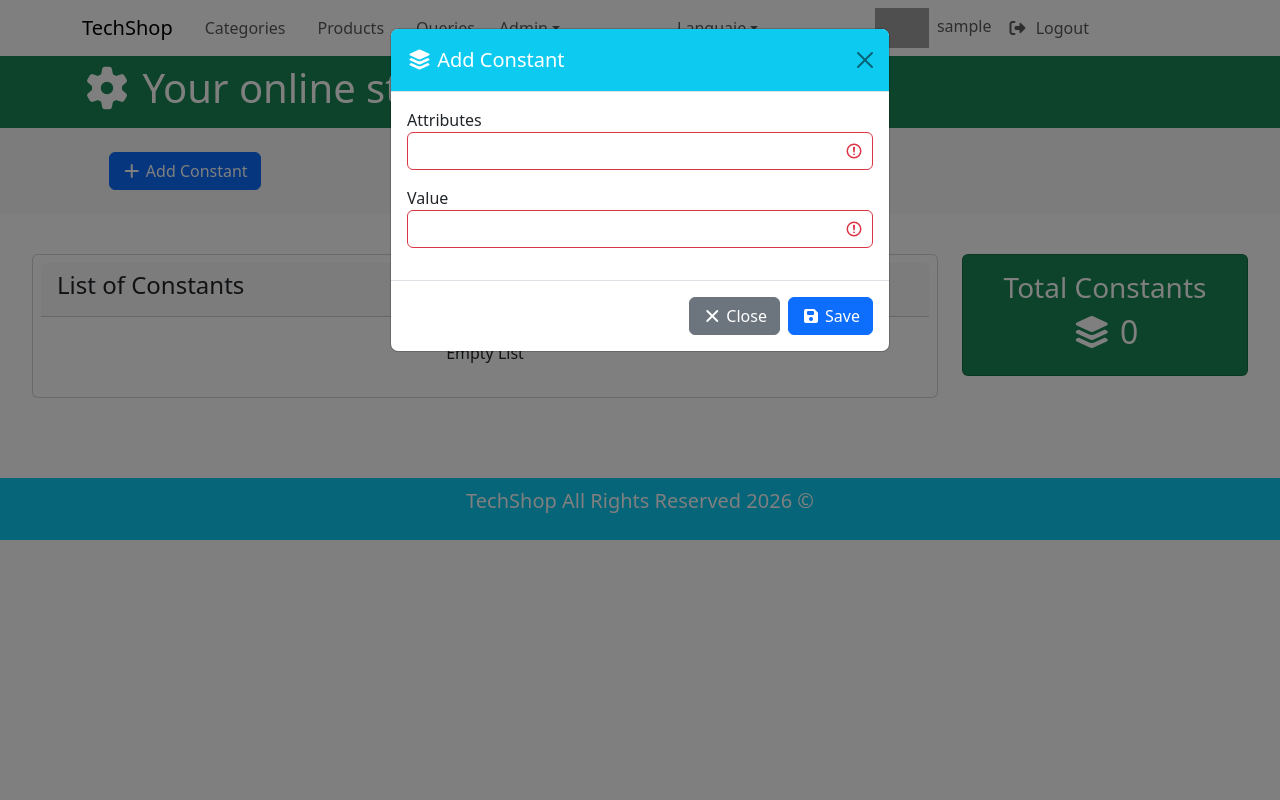
After one commit to BrandonBrenes0315/tienda, a Spring Boot app: page /constante/listado in a window 1280 px wide, after a click on "Add Constant". The commit adds this page. Run offline with Spring Boot 4, Linux system fonts and the light colour scheme; the visitor is signed in with stand-in values (Sample User, id 1); data that the repository does not hold is empty; some of the project's set-up classes (security, data sources, template engines, error pages and the like) are left out, and stand-ins take their place; some libraries are stand-ins or nearby versions; grey boxes are pictures that could not be loaded.

Commit message:
Commit al final de la clase 13

```diff
--- /dev/null
+++ b/src/main/java/com/tienda/controller/ConstanteController.java
@@ -0,0 +1,77 @@
+package com.tienda.controller;
+
+import com.tienda.domain.Constante;
+import com.tienda.service.ConstanteService;
+import jakarta.validation.Valid;
+import java.util.Locale;
+import java.util.NoSuchElementException;
+import org.springframework.context.MessageSource;
+import org.springframework.stereotype.Controller;
+import org.springframework.ui.Model;
+import org.springframework.web.bind.annotation.GetMapping;
+import org.springframework.web.bind.annotation.PathVariable;
+import org.springframework.web.bind.annotation.PostMapping;
+import org.springframework.web.bind.annotation.RequestMapping;
+import org.springframework.web.bind.annotation.RequestParam;
+import org.springframework.web.servlet.mvc.support.RedirectAttributes;
+
+@Controller
+@RequestMapping("/constante")
+public class ConstanteController {
+
+    private final ConstanteService constanteService;
+    private final MessageSource messageSource;
+
+    public ConstanteController(ConstanteService constanteService, MessageSource messageSource) {
+        this.constanteService = constanteService;
+        this.messageSource = messageSource;
+    }
+
+    @GetMapping("/listado")
+    public String listado(Model model) {
+        var lista = constanteService.getConstantes();
+        model.addAttribute("constantes", lista);
+        model.addAttribute("totalConstantes", lista.size());
+        return "/constante/listado";
+    }
+
+    @PostMapping("/guardar")
+    public String guardar(@Valid Constante constante, RedirectAttributes redirectAttributes) {
+        constanteService.save(constante);
+        redirectAttributes.addFlashAttribute("todoOk", messageSource.getMessage("mensaje.actualizado", null, Locale.getDefault()));
+        return "redirect:/constante/listado";
+    }
+
+    @PostMapping("/eliminar")
+    public String eliminar(@RequestParam Integer idConstante, RedirectAttributes redirectAttributes) {
+        String titulo = "todoOk";
+        String detalle = "mensaje.eliminado";
+        try {
+            constanteService.delete(idConstante);
+        } catch (IllegalArgumentException e) {
+            titulo = "error"; // Captura la excepción de argumento inválido para el mensaje de "no existe"
+            detalle = "constante.error01";
+        } catch (IllegalStateException e) {
+            titulo = "error"; // Captura la excepción de estado ilegal para el mensaje de "datos asociados"
+            detalle = "constante.error02";
+        } catch (Exception e) {
+            titulo = "error";  // Captura cualquier otra excepción inesperada
+            detalle = "constante.error03";
+        }
+        redirectAttributes.addFlashAttribute(titulo, messageSource.getMessage(detalle, null, Locale.getDefault()));
+        return "redirect:/constante/listado";
+    }
+
+    @GetMapping("/modificar/{idConstante}")
+    public String modificar(@PathVariable("idConstante") Integer idConstante, Model model, RedirectAttributes redirectAttributes) {
+        try {
+            Constante constante = constanteService.getConstante(idConstante);
+            model.addAttribute("constante", constante);
+            return "/constante/modifica";
+        } catch (NoSuchElementException e) {
+            // Captura la excepción de 'no encontrado' del servicio
+            redirectAttributes.addFlashAttribute("error", messageSource.getMessage("constante.error01", null, Locale.getDefault()));
+            return "redirect:/constante/listado";
+        }
+    }
+}
--- /dev/null
+++ b/src/main/resources/templates/constante/fragmentos.html
@@ -0,0 +1,176 @@
+<!-- fragmento 1 para Agregar constante en ventana modal -->
+<section th:fragment="agregar">
+    <!-- Button trigger modal -->
+    <div class='row py-4 mb-2 bg-light'>
+        <div class='col-md-1'></div>
+        <div class='col-md-3'>
+            <button type="button" class="btn btn-primary"
+                    sec:authorize="hasRole('ROLE_ADMIN')"
+                    data-bs-toggle="modal" data-bs-target="#agregarConstanteModal">
+                <i class="fa-solid fa-plus"></i> [[#{constante.agregar}]]</button>
+        </div>
+    </div>
+    <!-- Modal -->
+    <div class="modal fade" id="agregarConstanteModal"  tabindex="-1"
+         aria-labelledby="exampleModalLabel" aria-hidden="true">
+        <div class="modal-dialog modal-md">
+            <div class="modal-content">
+                <div class="modal-header bg-info text-white">
+                    <h1 class="modal-title fs-5" id="exampleModalLabel">
+                        <i class="fa-solid fa-layer-group"></i> [[#{constante.agregar}]]</h1>
+                    <button type="button" class="btn-close" data-bs-dismiss="modal" aria-label="Close"></button>
+                </div>
+                <form th:action='@{/constante/guardar}' th:object='${constante}'
+                      class='was-validated' method="post">
+                    <div class="modal-body">
+                        <div class="mb-3">
+                            <label for="atributo">[[#{constante.atributo}]]</label>
+                            <input type="text" class="form-control"
+                                   name="atributo" required="true"/>
+                        </div>
+                        <div class="mb-3">
+                            <label for="valor">[[#{constante.valor}]]</label>
+                            <input type="text" class="form-control"
+                                   name="valor" required="true"/>
+                        </div>
+                    </div>
+                    <div class="modal-footer">
+                        <button type="button" class="btn btn-secondary" data-bs-dismiss="modal">
+                            <i class="fa-solid fa-xmark"></i> [[#{accion.cerrar}]]</button>
+                        <button type="submit" class="btn btn-primary">
+                            <i class="fa-solid fa-floppy-disk"></i> [[#{accion.guardar}]]</button>
+                    </div>
+                </form>
+            </div>
+        </div>
+    </div>
+</section>
+
+
+<!-- fragmento 2 para el listado de constantes -->
+<section th:fragment="listado" class="p-3">
+    <div class="row p-3">
+        <div class="col-md-9">
+            <div class="card p-2">
+                <div class="card-header"><h4>[[#{constante.listado}]]</h4></div>
+                <div class="card-body">
+                    <div th:if="${constantes != null and !constantes.empty}">
+                        <table class="table table-striped table-hover">
+                            <thead class="table-dark">
+                                <tr>
+                                    <th>#</th>
+                                    <th>[[#{constante.atributo}]]</th>
+                                    <th>[[#{constante.valor}]]</th>
+                                    <th sec:authorize="hasRole('ROLE_ADMIN')"></th>
+                                </tr>
+                            </thead>
+                            <tbody>
+                                <tr th:each="c : ${constantes}">
+                                    <td>[[${c.idConstante}]]</td>
+                                    <td >[[${c.atributo}]]</td>
+                                    <td>[[${c.valor}]]</td>
+                                    <td sec:authorize="hasRole('ROLE_ADMIN')">
+                                        <div class="d-flex align-items-start">
+                                            <button type="button" class="btn btn-danger"
+                                                    data-bs-toggle="modal" data-bs-target="#confirmModal"
+                                                    th:data-bs-id="${c.idConstante}"
+                                                    th:data-bs-descripcion="${c.atributo}">
+                                                <i class="fa-solid fa-trash"></i> [[#{accion.eliminar}]]
+                                            </button>
+                                            <a th:href="@{/constante/modificar/{id}(id=${c.idConstante})}"
+                                               class="btn btn-warning">
+                                                <i class="fa-solid fa-pencil"></i> [[#{accion.actualizar}]]
+                                            </a>
+                                        </div>
+                                    </td>
+                                </tr>
+                            </tbody>
+                        </table></div>
+                    <div class="text-center p-2" th:if="${constantes == null or constantes.empty}">
+                        <span>[[#{lista.vacia}]]</span></div>
+                </div>
+            </div>
+        </div>
+        <div class="col-md-3">
+            <div class="card text-center bg-success text-white mb-3">
+                <div class="card-body"><h3>[[#{constante.total}]]</h3>
+                    <h4 class="fs-2"><i class="fas fa-layer-group"></i> [[${totalConstantes}]]</h4>
+                </div></div>
+        </div>
+    </div>
+</section>
+
+<!-- 3 Fragmento que se utiliza en la página modifca.html -->
+<section th:fragment="editar">
+    <div class="row">
+        <div class="col-md-2"></div>
+        <div class="col-md-8">
+            <form method="POST" th:action="@{/constante/guardar}"
+                  th:object="${constante}" class="was-validated">
+                <input type="hidden" name="idConstante" th:field="*{idConstante}"/>
+                <div class="row py-4 mb-4 bg-light">
+                    <div class="col-md-4 d-grid">
+                        <a th:href="@{/constante/listado}" class="btn btn-primary">
+                            <i class="fas fa-arrow-left"></i> [[#{accion.regresar}]]</a>
+                    </div>
+                    <div class="col-md-4 d-grid">
+                        <button type="submit" class="btn btn-success">
+                            <i class="fas fa-check"></i> [[#{accion.guardar}]]</button>
+                    </div>
+                </div>
+                <div class="row">
+                    <div class="col">
+                        <div class="card">
+                            <div class="card-header"><h4>[[#{accion.actualizar}]]</h4></div>
+                            <div class="card-body">
+                                <div class="mb-3">
+                                    <label>[[#{constante.atributo}]]</label>
+                                    <input type="text" class="form-control" name="atributo" th:field="*{atributo}" required="true">
+                                </div>
+                                <div class="mb-3">
+                                    <label>[[#{constante.valor}]]</label>
+                                    <input type="text" class="form-control" name="valor" th:field="*{valor}" required="true">
+                                </div>
+                            </div>
+                        </div>
+                    </div>
+                </div>
+            </form>
+        </div>
+    </div>
+</section>
+
+<!-- 4 fragmento que se utiliza para confirmar que se desea eliminar una constante -->
+<section th:fragment="confirmarEliminar">
+    <div class="modal fade"
+         id="confirmModal"
+         tabindex="-1"
+         aria-labelledby="modalLabel"
+         aria-hidden="true">
+        <div class="modal-dialog modal-dialog-centered custom-modal-animation">
+            <div class="modal-content animate-slide-up">
+                <form th:action="@{/constante/eliminar}" th:object="${constante}" method="post">
+                    <input type="hidden" name="idConstante" id="modalId"/>
+                    <div class="modal-header bg-warning text-white">
+                        <h5 class="modal-title" id="modalLabel">
+                            <i class="fa-solid fa-circle-radiation"></i> [[#{accion.confirmar}]]
+                        </h5>
+                        <button type="button" class="btn-close" data-bs-dismiss="modal" aria-label="Cerrar"></button>
+                    </div>
+                    <div class="modal-body">
+                        <p>[[#{accion.confirmar.texto1}]] <span id="modalDescripcion"></span>?</p>
+                        <h6>[[#{accion.confirmar.texto2}]]</h6>
+                    </div>
+                    <div class="modal-footer">
+                        <button type="submit" class="btn btn-danger">
+                            <i class="fa-solid fa-trash"></i> [[#{accion.eliminar}]]
+                        </button>
+                        <button type="button" class="btn btn-secondary" data-bs-dismiss="modal">
+                            <i class="fa-solid fa-xmark"></i> [[#{accion.cerrar}]]
+                        </button>
+                    </div>
+                </form>
+            </div>
+        </div>
+    </div>
+</section>
--- /dev/null
+++ b/src/main/resources/templates/constante/listado.html
@@ -0,0 +1,17 @@
+<!DOCTYPE html>
+<!-- Esta es la página principal del sitio web TechShop -->
+<html>
+    <head th:replace="~{general/fragmentos :: head}"/>
+
+    <body>
+        <header th:replace="~{general/fragmentos :: header}"/>
+
+        <section th:replace="~{constante/fragmentos :: agregar}"/>
+        <section th:replace="~{constante/fragmentos :: listado}"/>
+        <section th:replace="~{constante/fragmentos :: confirmarEliminar}"/>
+
+        <section th:replace="~{general/fragmentos :: mostrarToast}"/>
+
+        <footer th:replace="~{general/fragmentos :: footer}"/>
+    </body>
+</html>
--- a/src/main/resources/templates/consultas/fragmentos.html
+++ b/src/main/resources/templates/consultas/fragmentos.html
@@ -48,7 +48,7 @@
                                 <span th:if="${p.existencias > 0}" class="badge text-bg-success ms-2" th:text="${p.existencias} + ' unidades'"></span>
                                 <span th:unless="${p.existencias > 0}" class="badge text-bg-danger ms-2">Agotado</span>
                             </div>
-                            <form th:action="@{/carrito/agregar}" th:method="POST" class="d-inline">
+                            <form th:action="@{/carrito/a+gregar}" th:method="POST" class="d-inline">
                                 <input type="hidden" th:value="${p.idProducto}" name="idProducto"/>
                                 <button type="button"
                                         class="btn btn-sm btn-primary"
--- a/src/main/resources/templates/general/fragmentos.html
+++ b/src/main/resources/templates/general/fragmentos.html
@@ -44,9 +44,7 @@
                                     [[#{plantilla.seguridad}]]
                                 </a>
                                 <ul class="dropdown-menu">
-                                    <li><a class="dropdown-item" th:href="@{/role/listado}">[[#{plantilla.troles}]]</a></li>
                                     <li><a class="dropdown-item" th:href="@{/usuario_rol/mantenimiento}">[[#{plantilla.permisos}]]</a></li>
-                                    <li><a class="dropdown-item" th:href="@{/ruta/listado}">[[#{plantilla.rutas}]]</a></li>
                                 </ul>
                             </li>
                             <li><a class="dropdown-item" th:href="@{/constante/listado}">[[#{plantilla.constantes}]]</a></li>
```
Also changed, not shown: src/main/java/com/tienda/controller/UsuarioRolController.java (added, +77 -0 lines), src/main/java/com/tienda/domain/Constante.java (added, +33 -0 lines), src/main/java/com/tienda/repository/ConstanteRepository.java (added, +11 -0 lines), src/main/java/com/tienda/service/ConstanteService.java (added, +57 -0 lines), src/main/java/com/tienda/service/RegistroService.java (+12 -5 lines), src/main/java/com/tienda/service/UsuarioService.java (+28 -3 lines), src/main/resources/templates/constante/modifica.html (added, +14 -0 lines), src/main/resources/templates/usuario_rol/fragmentos.html (added, +123 -0 lines), src/main/resources/templates/usuario_rol/mantenimiento.html (added, +20 -0 lines).
